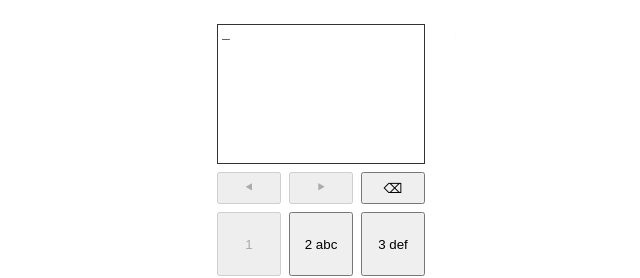
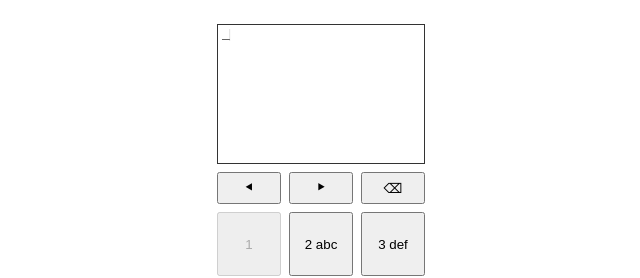
Before and after one commit to ducaale/t9-client, a React (Create React App) app: page / in a window 1280 px wide. Both pictures are taken after a click on the button "2 abc". Shown: the top 278 px of the page, without its empty margins (327-967 px from the left). Built offline with nearby package versions, Linux system fonts and the light colour scheme.

Commit message:
add ability to move cursor

```diff
--- a/src/App.css
+++ b/src/App.css
@@ -27,14 +27,20 @@
   100% { opacity: 0; }
 }
 
-.Screen-cursor {
-  opacity: 1;
-  animation: cursor 1s infinite;
+.Screen-text-container {
+  grid-area: 1 / 1 / 2 / 2;
+}
 
+.Screen-cursor-container {
   grid-area: 1 / 1 / 2 / 2;
   margin-left: -4px;
 }
 
-.Screen-text {
-  grid-area: 1 / 1 / 2 / 2;
+.Screen-cursor {
+  opacity: 1;
+  animation: cursor 1s infinite;
 }
+
+.Screen-hidden-char {
+  opacity: 0;
+}
--- a/src/App.js
+++ b/src/App.js
@@ -5,15 +5,25 @@ import useT9 from './useT9'
 import './App.css'
 
 function App() {
-  const { output, addChar, deleteChar, cyclePrediction } = useT9()
+  const {
+    output,
+    cursorPos,
+    addChar,
+    deleteChar,
+    incrementCursorPos,
+    decrementCursorPos,
+    cyclePrediction
+  } = useT9()
 
   return (
     <div className="Body">
-      <Screen text={output} cursorPos={30} />
+      <Screen text={output} cursorPos={cursorPos} />
       <Keyboard
         onInput={addChar}
         onCycle={cyclePrediction}
         onBackspace={deleteChar}
+        onIncrementCursorPos={incrementCursorPos}
+        onDecrementCursorPos={decrementCursorPos}
       />
     </div>
   );
--- a/src/Keyboard.js
+++ b/src/Keyboard.js
@@ -1,11 +1,17 @@
 import React from 'react'
 import './App.css'
 
-const Keyboard = ({ onBackspace, onInput, onCycle }) => {
+const Keyboard = ({
+  onBackspace,
+  onInput,
+  onCycle,
+  onIncrementCursorPos,
+  onDecrementCursorPos
+}) => {
   return (
     <div className="Keyboard">
-      <button disabled>⯇</button>
-      <button disabled>⯈</button>
+      <button onClick={onDecrementCursorPos}>⯇</button>
+      <button onClick={onIncrementCursorPos}>⯈</button>
       <button onClick={onBackspace}>⌫</button>
       <button disabled>1</button>
       <button onClick={() => onInput('2')}>2 abc</button>
--- a/src/Screen.js
+++ b/src/Screen.js
@@ -4,10 +4,20 @@ import './App.css'
 const Screen = ({ text, cursorPos }) => {
   return (
     <div className="Screen">
-      <span className="Screen-text">{text}</span>
-      <span className="Screen-cursor">{'\u00A0'.repeat(cursorPos)}|</span>
+      <span className="Screen-text-container">{text}</span>
+      <span className="Screen-cursor-container">
+        {range(text.length + 1).map(i =>
+          i === cursorPos ? (
+            <span key={i} className="Screen-cursor">|</span>
+          ) : (
+            <span key={i} className="Screen-hidden-char">{text[i]}</span>
+          )
+        )}
+      </span>
     </div>
   )
 }
 
 export default Screen
+
+const range = n => [...Array(n).keys()]
--- a/src/useT9.js
+++ b/src/useT9.js
@@ -1,14 +1,15 @@
 import { useState, useReducer, useEffect } from 'react';
 import { getPrediction } from './t9Service'
 
-const ioInitialState = { input: [''], output: [''] }
+const ioInitialState = { input: [''], output: [''], cursorPos: 0 }
 const ioReducer = (state, action) => {
-  const {input, output } = state
+  const {input, output, cursorPos } = state
   switch(action.type) {
     case 'add_char':
       if (action.char === ' ') {
         return {
           ...state,
+          cursorPos: cursorPos + 1,
           input: [...input, ''],
           output: [...output, '']
         }
@@ -16,6 +17,7 @@ const ioReducer = (state, action) => {
 
       return {
         ...state,
+        cursorPos: cursorPos + 1,
         input: [...input.slice(0, -1), input[input.length-1] + action.char],
         output: [...output.slice(0, -1), output[output.length-1] + '_']
       }
@@ -28,6 +30,7 @@ const ioReducer = (state, action) => {
       if (!input[input.length-1].length) {
         return {
           ...state,
+          cursorPos: cursorPos - 1,
           input: [...input.slice(0, -1)],
           output: [...output.slice(0, -1)]
         }
@@ -35,8 +38,22 @@ const ioReducer = (state, action) => {
 
       return {
         ...state,
+        cursorPos: cursorPos - 1,
         input: [...input.slice(0, -1), input[input.length-1].slice(0, -1)],
         output: [...output.slice(0, -1), output[output.length-1].slice(0, -1)]
+      }
+
+    case 'increment_cursor_pos':
+      const inputLength = input.join(' ').length
+      return {
+        ...state,
+        cursorPos: Math.min(inputLength, cursorPos + 1)
+      }
+
+    case 'decrement_cursor_pos':
+      return {
+        ...state,
+        cursorPos: Math.max(0, cursorPos - 1)
       }
 
     case 'update_last_output':
@@ -62,7 +79,7 @@ const ioReducer = (state, action) => {
 }
 
 const useT9 = () => {
-  const [{ input, output }, dispatch] = useReducer(ioReducer, ioInitialState)
+  const [{ input, output, cursorPos }, dispatch] = useReducer(ioReducer, ioInitialState)
   const [predictions, setPredictions] = useState([])
   const [predictionIndex, setPredictionIndex] = useState(0)
 
@@ -84,8 +101,11 @@ const useT9 = () => {
 
   return {
     output: output.join(' '),
+    cursorPos,
     addChar: char => dispatch({ type: 'add_char', char }),
     deleteChar: () => dispatch({ type: 'delete_char' }),
+    incrementCursorPos: () => dispatch({ type: 'increment_cursor_pos' }),
+    decrementCursorPos: () => dispatch({ type: 'decrement_cursor_pos' }),
     cyclePrediction: () =>
       setPredictionIndex(prev => (prev + 1) % predictions.length)
   }
```
